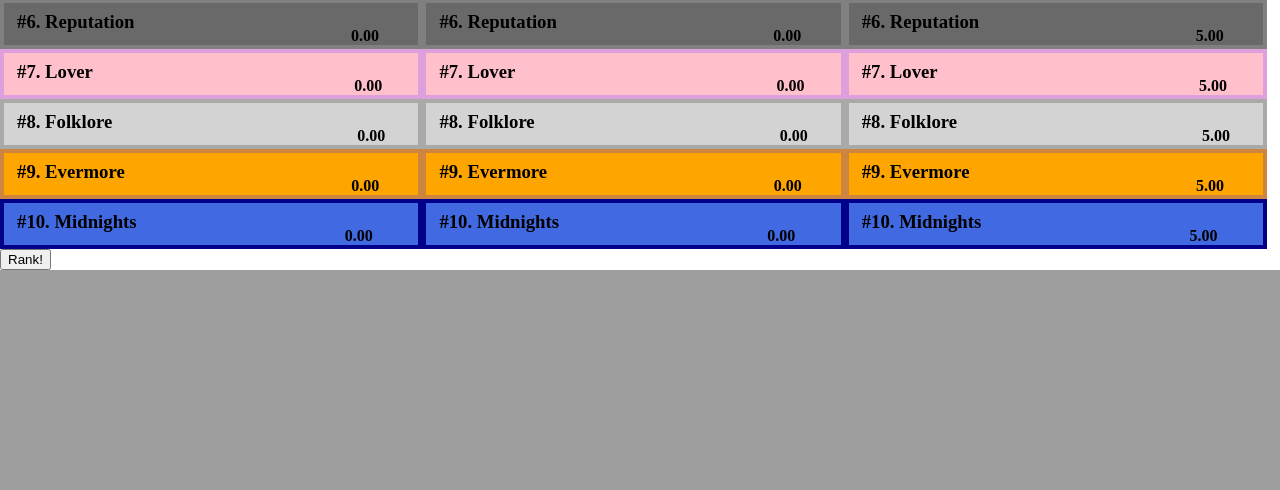
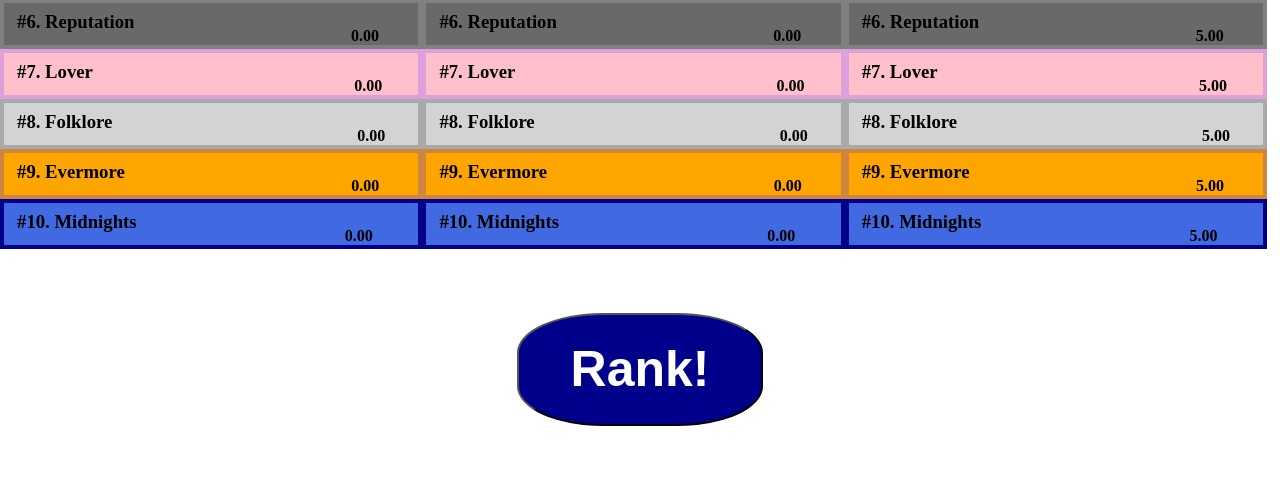
Before and after one commit to LeMoose6/Taylor-Album-Ranker, a Django app: page / in a window 1280 px wide. Shown: the part 1551-2041 px from the top of the page. Before the commit the page ends 1821 px from the top, so only its background shows below. Run offline with Django 4.2, Linux system fonts and the light colour scheme; a user stored in the database is signed in; data comes from the database, SQL or seed files in the repository.

Commit message:
give buttons css

```diff
--- a/project/ranker/static/ranker/stylesheet.css
+++ b/project/ranker/static/ranker/stylesheet.css
@@ -85,6 +85,21 @@ body {
 
 #rating-rater {width: 100%;}
 
+.to-rank, .to-home {
+    font-size: 50px;
+    font-weight: bold;
+    padding: 2% 4%;
+    margin: 5%;
+    border-radius: 35%;
+    text-align: center;
+    background-color: darkblue;
+    color: white;
+}
+
+.center {
+    text-align: center;
+}
+
 h1 {font-size: 3rem;}
 
 h2 {font-size: 2rem;}
--- a/project/ranker/templates/ranker/index.html
+++ b/project/ranker/templates/ranker/index.html
@@ -41,7 +41,9 @@
         -->
 
         <!-- button that takes the user to the rankings page -->
-        <button class="to-rank">Rank!</button>
+        <div class="center">
+            <button class="to-rank">Rank!</button>
+        </div>
     </div>
 
     <!-- Song Rating Page -->
@@ -73,7 +75,9 @@
             </tbody>
         </table>
 
-        <button class="to-home">Home</button>
+        <div class="center">
+            <button class="to-home">Home</button>
+        </div>
     </div>
 
 {% endblock %}
```
